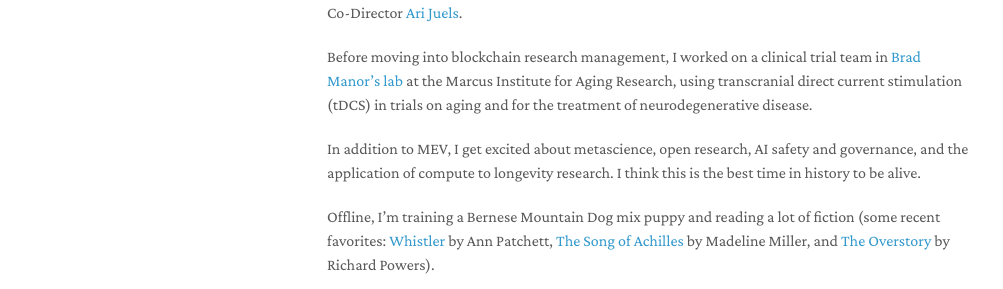
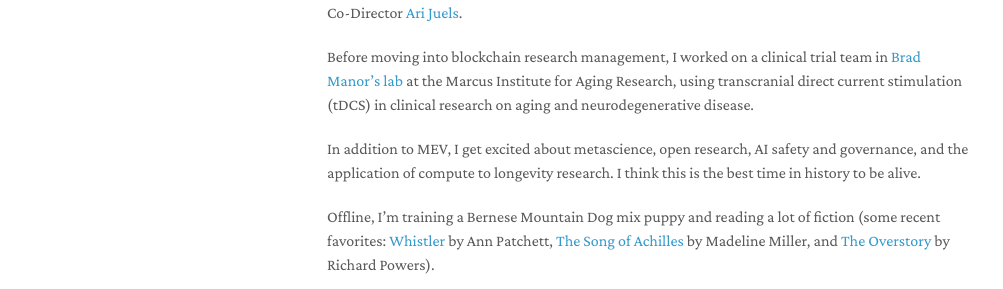
Before and after one commit to Bandeirainveste/bandeirainveste.github.io, a Jekyll site: the page built from index.md, in a window 1280 px wide and 900 px high. Shown: the part 416-705 px from the top of the window, without its empty margins (143-1146 px from the left). Built offline with Jekyll 4.4.1, drawn with Linux system fonts in a browser that asks for light colours; a style sheet for code colours, icons or effects is not loaded; our own code applies the rules of GitHub Pages for plain Markdown files.

Commit message:
Update index.md

```diff
--- a/index.md
+++ b/index.md
@@ -21,7 +21,7 @@ from IC3 Co-Director [Ari Juels](https://www.arijuels.com/).
 Before moving into blockchain research management, I worked on a clinical trial
 team in [Brad Manor's lab](https://www.marcusinstituteforaging.org/who-we-are/profiles/brad-manor-phd)
 at the Marcus Institute for Aging Research, using transcranial direct current
-stimulation (tDCS) in trials on aging and for the treatment of neurodegenerative
+stimulation (tDCS) in clinical research on aging and neurodegenerative
 disease.
 
 In addition to MEV, I get excited about metascience, open research, AI safety and
```
